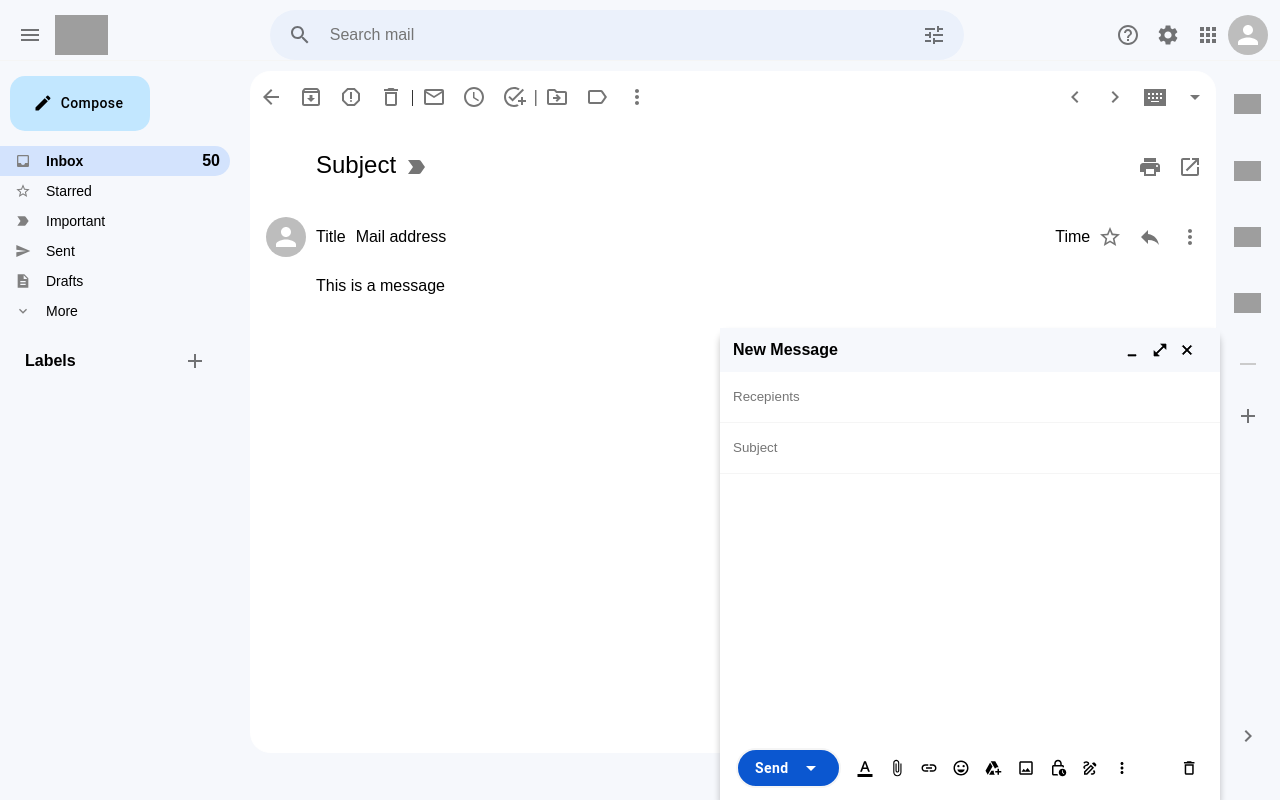
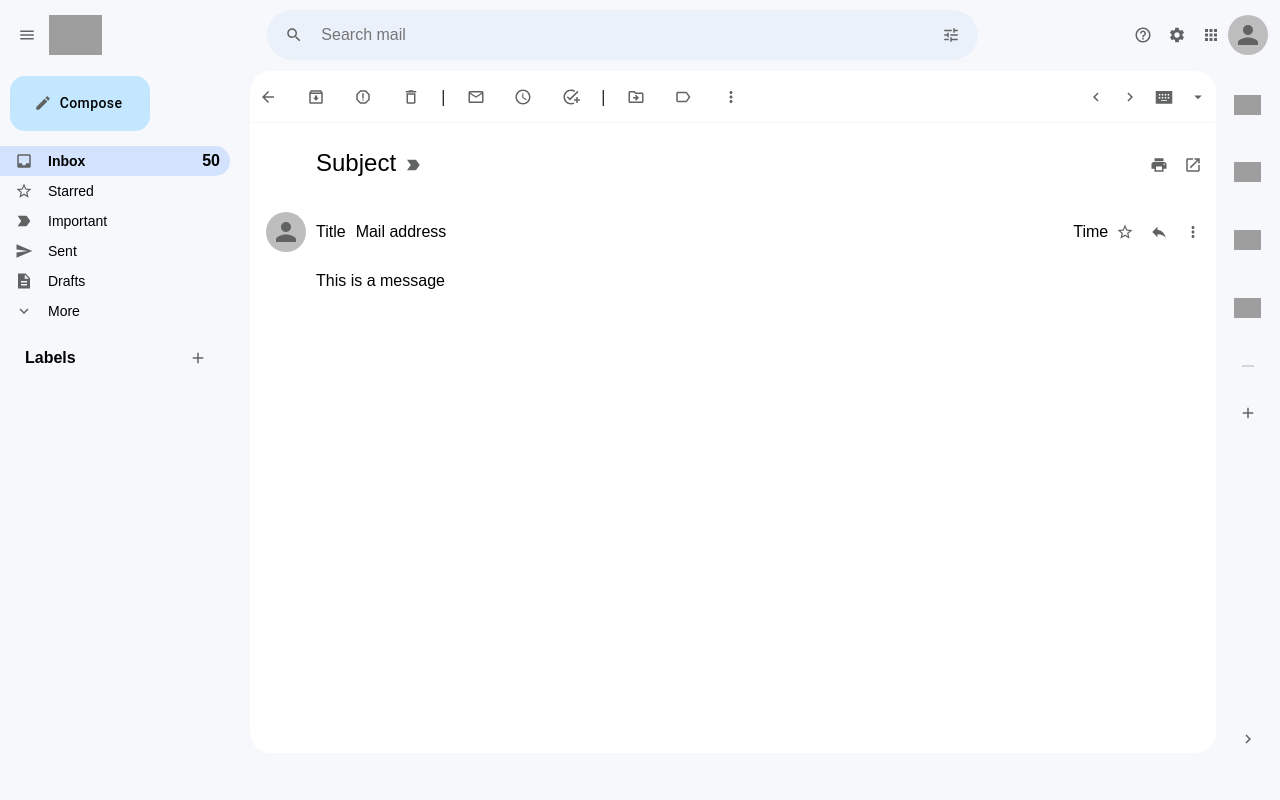
Before and after one commit to shahzaibsaleem665/Smail, a React (Create React App) app: page /mail in a window 1280 px wide. Built offline with nearby package versions, Linux system fonts and the light colour scheme; grey boxes are pictures that could not be loaded.

Commit message:
Compose Completed

```diff
--- a/src/App.js
+++ b/src/App.js
@@ -1,4 +1,5 @@
 import React from 'react';
+import { useSelector } from 'react-redux';
 import './App.css';
 import Header from './pages/Header';
 import Sidebar from './pages/Sidebar';
@@ -11,8 +12,10 @@ import EmailList from './pages/EmailList';
 import AppBar from './pages/AppBar';
 import Mail from './pages/Mail';
 import SendMail from './components/SendMail';
+import { selectSendMessageIsOpen } from './features/mailSlice';
 
 function App() {
+  const sendMessageIsOpen = useSelector(selectSendMessageIsOpen);
   return (
     <Router>
     <div className="app">
@@ -31,7 +34,7 @@ function App() {
       </Switch>
       </div>
 
-      <SendMail/>
+      {sendMessageIsOpen && <SendMail/>}
 
     </div>
     </Router>
--- a/src/components/SendMail.css
+++ b/src/components/SendMail.css
@@ -61,6 +61,7 @@
 }
 .sendMail__send > .MuiSvgIcon-root {
     padding-left: 10px;
+    color: white !important;
 }
 .sendMail > form > input {
     height: 30px;
--- a/src/components/SendMail.js
+++ b/src/components/SendMail.js
@@ -1,4 +1,4 @@
-import React, { useState } from 'react'
+import React, { useDebugValue, useState } from 'react'
 import './SendMail.css'
 import CloseOutlinedIcon from '@mui/icons-material/CloseOutlined';
 import OpenInFullOutlinedIcon from '@mui/icons-material/OpenInFullOutlined';
@@ -15,8 +15,13 @@ import DrawOutlinedIcon from '@mui/icons-material/DrawOutlined';
 import MoreVertIcon from '@mui/icons-material/MoreVert';
 import ArrowDropDownSharpIcon from '@mui/icons-material/ArrowDropDownSharp';
 import DeleteOutlineOutlinedIcon from '@mui/icons-material/DeleteOutlineOutlined';
+import { useDispatch } from 'react-redux';
+import { closeSendMessage } from '../features/mailSlice';
 
 function SendMail() {
+const dispatch = useDispatch();
+
+
 const [recepients, setRecepients]=useState("");
 const [subject, setSubject]=useState("");
 const [message, setMessage]=useState("");
@@ -34,7 +39,7 @@ console.log(subject)
             <div className='sendMail__headerRight'>
             <MinimizeOutlinedIcon />
             <OpenInFullOutlinedIcon />
-            <CloseOutlinedIcon className='sendMail__close'/>
+            <CloseOutlinedIcon onClick={() => dispatch(closeSendMessage())} className='sendMail__close' />
             </div>
         </div>
         <form>
--- a/src/pages/EmailList.css
+++ b/src/pages/EmailList.css
@@ -32,3 +32,7 @@
 .emailList__list {
     background-color: whitesmoke;
 }
+.MuiSvgIcon-root {
+    font-size: large !important;
+    color: #616363 !important;
+}
--- a/src/pages/Mail.css
+++ b/src/pages/Mail.css
@@ -8,19 +8,27 @@
 }
 .mail__tools {
     display: flex;
+    flex-direction: row;
     justify-content: space-between;
     background-color: white;
     border-top-left-radius: 20px;
     border-top-right-radius: 20px;
+    border-bottom: 1px solid whitesmoke;
     height: 50px;
 }
 .mail__toolsLeft  {
     display: flex;
     align-items: center;
+    flex: 0.6;
+    justify-content: space-between;
 }
+
 
 .mail__toolsRight {
     display: flex;
+    justify-content: space-between;
+    align-items: center;
+
 }
 
 .mail__body {
--- a/src/pages/Mail.js
+++ b/src/pages/Mail.js
@@ -42,7 +42,7 @@ function Mail() {
 
           <IconButton>
             <DeleteOutlineOutlinedIcon />
-          </IconButton> |
+          </IconButton><b>|</b>
           <IconButton>
             <MailOutlineIcon />
           </IconButton>
@@ -53,7 +53,7 @@ function Mail() {
 
           <IconButton>
             <AddTaskIcon />
-          </IconButton> |
+          </IconButton><b>|</b>
 
           <IconButton>
             <DriveFileMoveOutlinedIcon />
--- a/src/pages/Sidebar.css
+++ b/src/pages/Sidebar.css
@@ -5,7 +5,6 @@
     padding-right: 20px;
 
 }
-
 .sidebar__compose {
     margin-top: 15px !important;
     margin-bottom: 15px !important;
--- a/src/pages/Sidebar.js
+++ b/src/pages/Sidebar.js
@@ -10,11 +10,14 @@ import SendSharpIcon from '@mui/icons-material/SendSharp';
 import DescriptionSharpIcon from '@mui/icons-material/DescriptionSharp';
 import ExpandMoreSharpIcon from '@mui/icons-material/ExpandMoreSharp';
 import AddSharpIcon from '@mui/icons-material/AddSharp';
+import { useDispatch } from 'react-redux';
+import { openSendMessage } from '../features/mailSlice';
 function Sidebar() {
+  const dispatch = useDispatch();
   return (
     <div className='sidebar'>
         <Button startIcon={<EditIcon fontSize='large'/>}
-        className='sidebar__compose' >
+        className='sidebar__compose' onClick={() => dispatch(openSendMessage())} >
         Compose
         </Button>
         <SidebarOption Icon={InboxIcon} title="Inbox" number={50} selected={true}/>
```
Also changed, not shown: src/pages/AppBar.css (line endings or trailing spaces).
